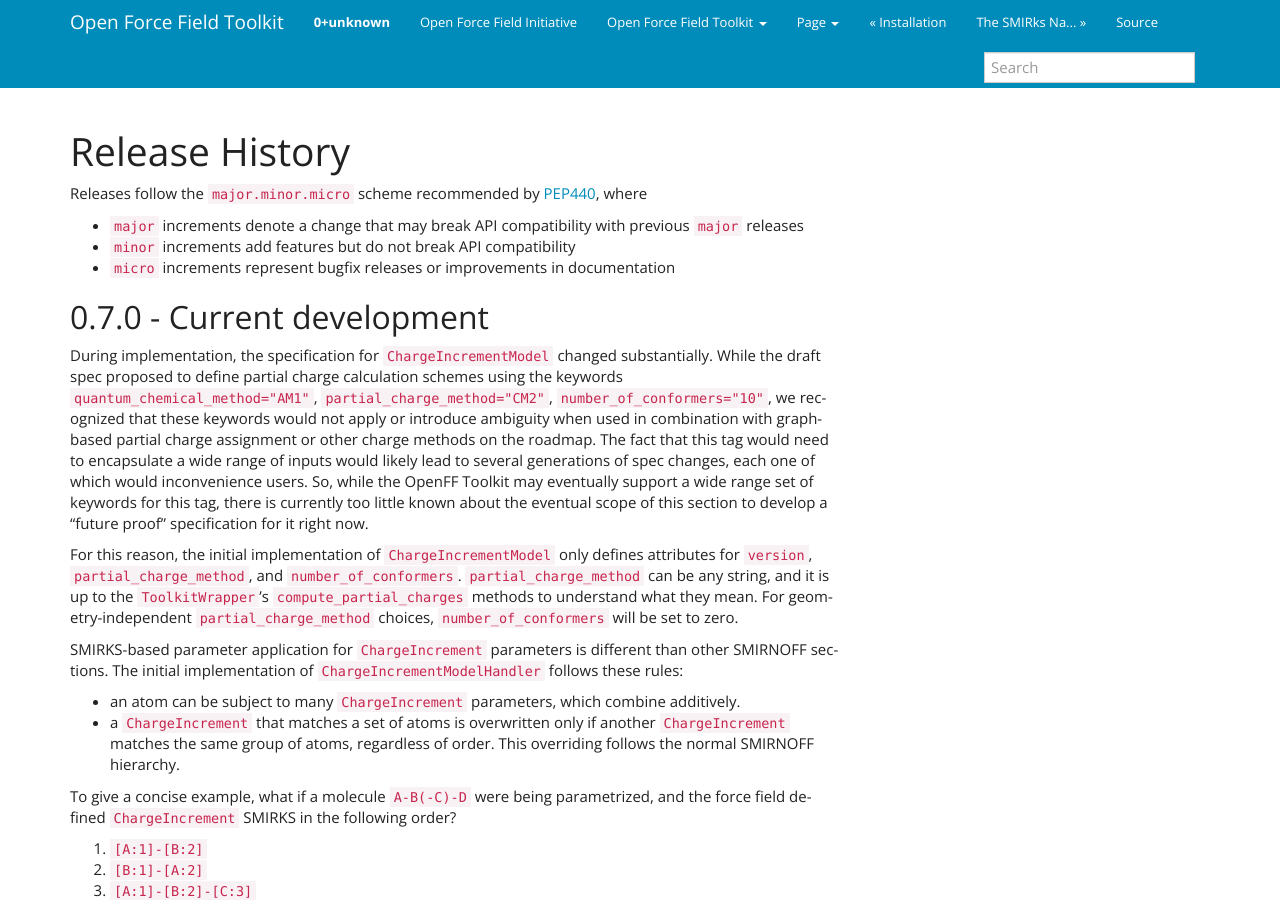
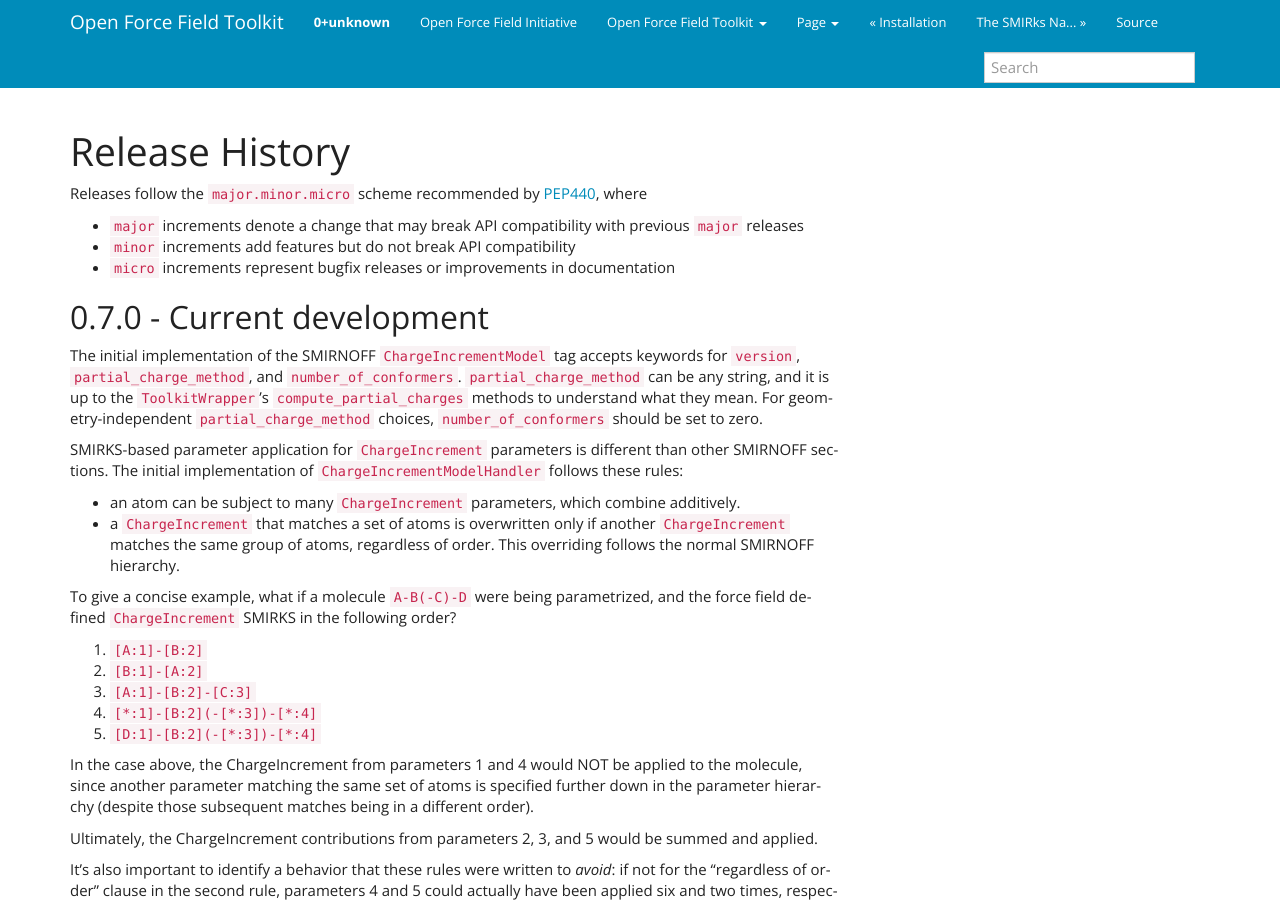
Before and after one commit to openforcefield/openff-toolkit, a Sphinx documentation site: the page built from docs/releasehistory.rst, in a window 1280 px wide and 900 px high. Built offline with Sphinx 7.4.7, drawn with Linux system fonts in a browser that asks for light colours.

Commit message:
simplify release notes

```diff
--- a/docs/releasehistory.rst
+++ b/docs/releasehistory.rst
@@ -10,20 +10,10 @@
 0.7.0 - Current development
 ---------------------------
 
-During implementation, the specification for ``ChargeIncrementModel`` changed substantially.
-While the draft spec proposed to define partial charge calculation schemes using the keywords
-``quantum_chemical_method="AM1"``, ``partial_charge_method="CM2"``, ``number_of_conformers="10"``, we
-recognized that these keywords would not apply or introduce ambiguity when used in combination with
-graph-based partial charge assignment or other charge methods on the roadmap. The fact that this tag would need to
-encapsulate a wide range of inputs would likely lead to several generations of spec changes, each one of which
-would inconvenience users. So, while the OpenFF Toolkit may eventually support a wide range set of keywords
-for this tag, there is currently too little known about the eventual scope of this section to develop a "future proof"
-specification for it right now.
-
-For this reason, the initial implementation of ``ChargeIncrementModel`` only defines attributes for ``version``,
+The initial implementation of the SMIRNOFF ``ChargeIncrementModel`` tag accepts keywords for ``version``,
 ``partial_charge_method``, and ``number_of_conformers``. ``partial_charge_method`` can be any string, and it is
 up to the ``ToolkitWrapper``'s ``compute_partial_charges`` methods to understand what they mean. For
-geometry-independent ``partial_charge_method`` choices, ``number_of_conformers`` will be set to zero.
+geometry-independent ``partial_charge_method`` choices, ``number_of_conformers`` should be set to zero.
 
 SMIRKS-based parameter application for ``ChargeIncrement`` parameters is different than other SMIRNOFF sections.
 The initial implementation of ``ChargeIncrementModelHandler`` follows these rules:
```
